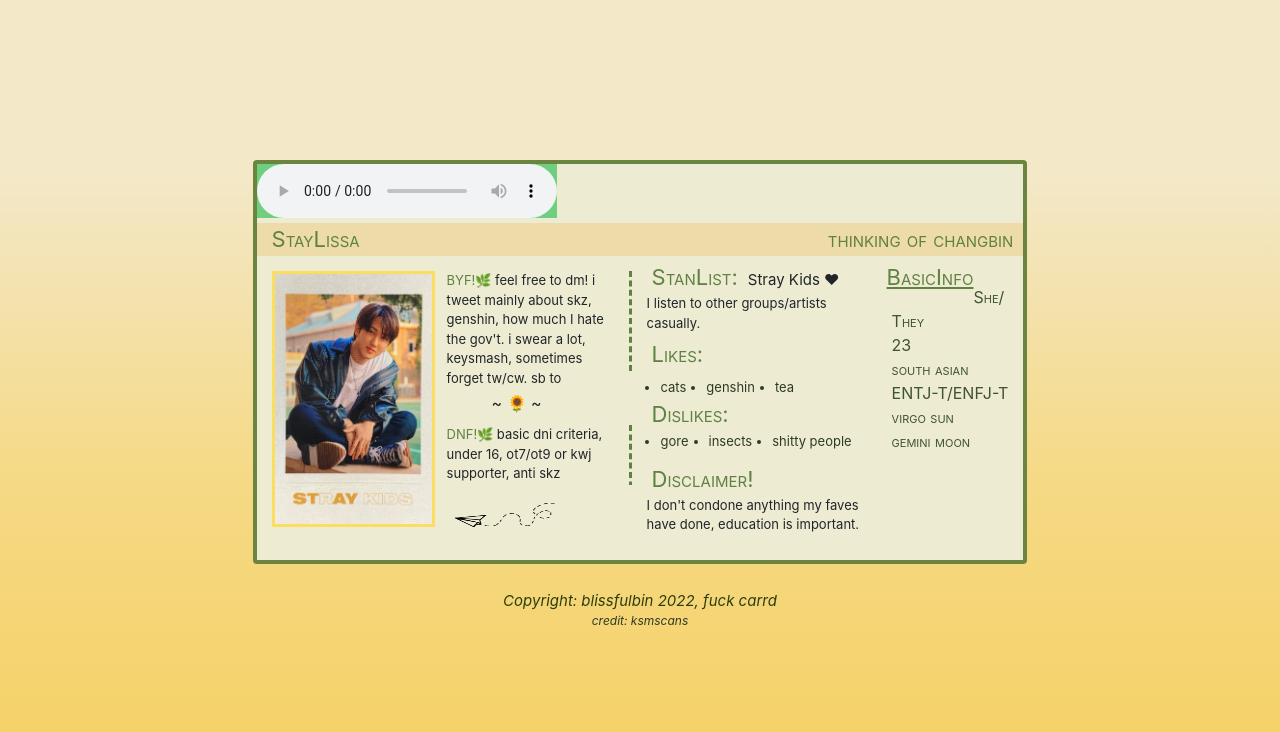
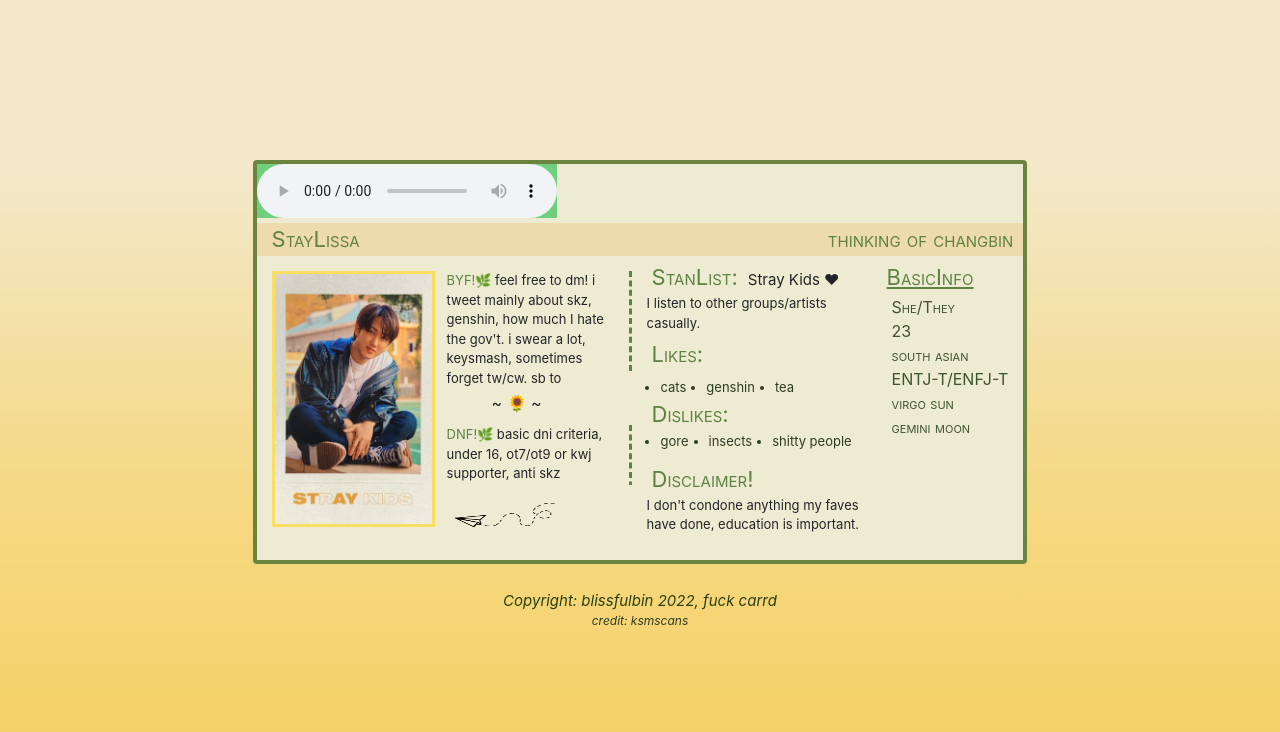
Before and after one commit to blissfulbin/blissfulbin.github.io, a plain HTML site: page index.html in a window 1280 px wide. Drawn offline with nearby package versions, Linux system fonts and the light colour scheme.

Commit message:
small fix

```diff
--- a/css/stylesheet.css
+++ b/css/stylesheet.css
@@ -252,6 +252,10 @@ ul {
   font-variant: small-caps;
 }
 
+.info-list{
+  margin-top: 10px;
+}
+
 
 
 /* footer */
```
